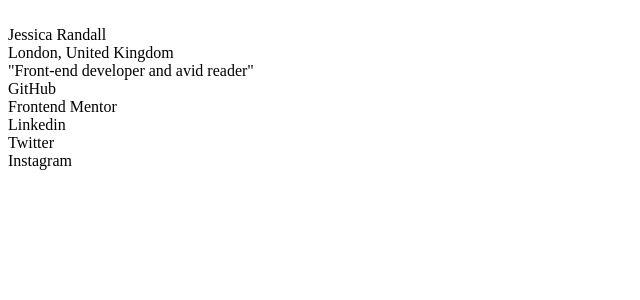
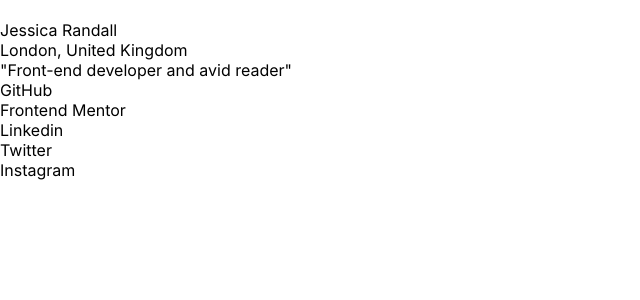
Before and after one commit to ltaverni/frontend-mentor_social-links, a React (Vite) app: page / in a window 1280 px wide. Shown: the top 300 px of the page, without its empty margins (0-640 px from the left). Built offline with nearby package versions, Linux system fonts and the light colour scheme.

Commit message:
create basic css

```diff
--- a/src/App.css
+++ b/src/App.css
@@ -0,0 +1,19 @@
+@font-face {
+    font-family: 'Inter-Regular';
+    src: local('Inter-Regular'), url(./assets/fonts/static/Inter-Regular.ttf) format('truetype');
+}
+
+
+body,
+html {
+    width: 100%;
+    margin: 0;
+    font-family: 'Inter-Regular';
+}
+
+body,
+html,
+#root {
+    width: 100%;
+    height: 100%;
+}
```
